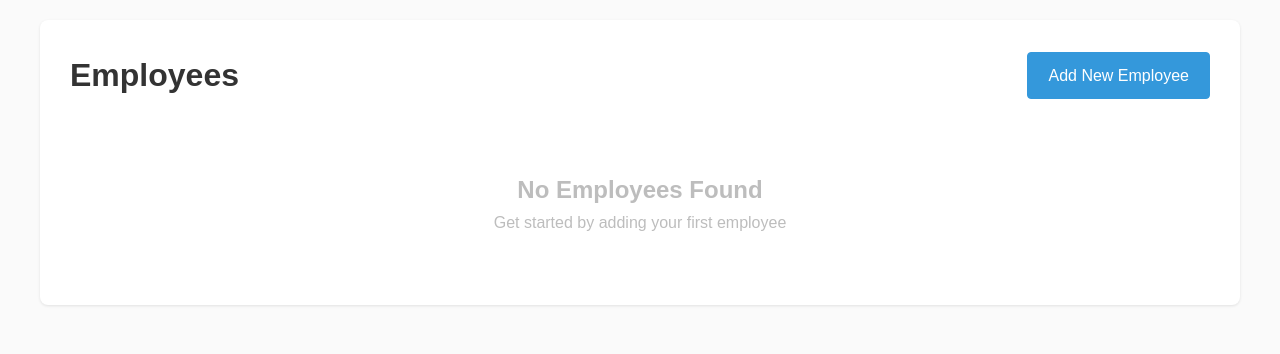
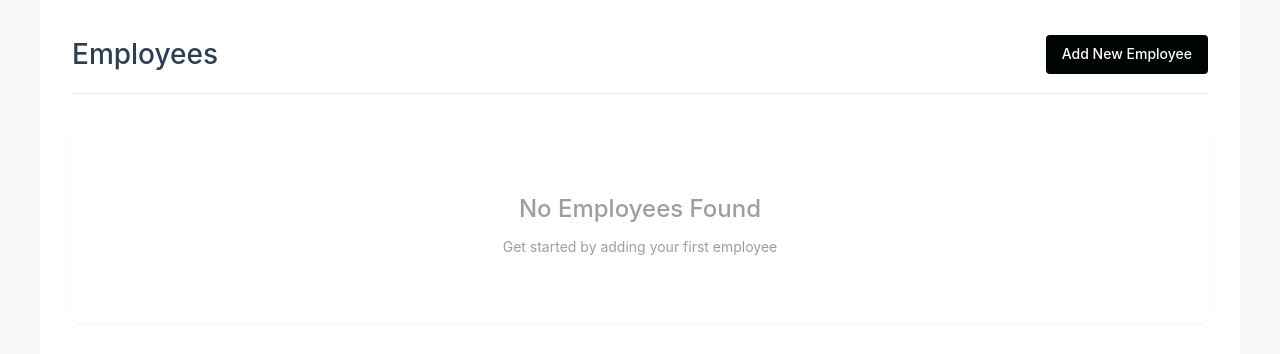
Before and after one commit to oshikaaaaaa/hr-management-system, a FastAPI app: page /employees in a window 1280 px wide. Shown: the top 354 px of the page. Run offline with FastAPI, Linux system fonts and the light colour scheme.

Commit message:
color and styles changes

```diff
--- a/templates/base_create.html
+++ b/templates/base_create.html
@@ -76,12 +76,12 @@
         }
 
         .btn-primary {
-            background-color: #3498db;
+            background-color: #000406;
             color: white;
         }
 
         .btn-primary:hover {
-            background-color: #2980b9;
+            background-color: #08090a;
         }
 
         .btn-secondary {
--- a/templates/base_detail.html
+++ b/templates/base_detail.html
@@ -100,9 +100,9 @@
             transition: background-color 0.3s;
         }
 
-        .btn-primary { background-color: #3498db; color: white; }
-        .btn-primary:hover { background-color: #2980b9; }
-        .btn-warning { background-color: #f1c40f; color: white; }
+        .btn-primary { background-color: #01090e; color: white; }
+        .btn-primary:hover { background-color: #020304; }
+        .btn-warning { background-color: #494842; color: white; }
         .btn-warning:hover { background-color: #f39c12; }
         .btn-danger { background-color: #e74c3c; color: white; }
         .btn-danger:hover { background-color: #c0392b; }
--- a/templates/base_edit.html
+++ b/templates/base_edit.html
@@ -60,7 +60,7 @@
 
         input:focus, select:focus {
             outline: none;
-            border-color: #3498db;
+            border-color: #01090e;
             box-shadow: 0 0 5px rgba(52, 152, 219, 0.3);
         }
 
@@ -82,12 +82,12 @@
         }
 
         .btn-primary {
-            background-color: #3498db;
+            background-color: #010609;
             color: white;
         }
 
         .btn-primary:hover {
-            background-color: #2980b9;
+            background-color: #0c0e0f;
         }
 
         .btn-secondary {
--- a/templates/base_list.html
+++ b/templates/base_list.html
@@ -12,147 +12,261 @@
         }
 
         body {
-            font-family: Arial, sans-serif;
+            font-family: -apple-system, BlinkMacSystemFont, "Segoe UI", Roboto, Oxygen-Sans, Ubuntu, Cantarell, "Helvetica Neue", sans-serif;
             line-height: 1.6;
-            background-color: #fafafa; /* Light gray background */
-            padding: 20px;
-            color: #333333; /* Dark gray text */
+            background-color: #f8f9fa;
+            color: #2c3e50;
         }
 
         .container {
             max-width: 1200px;
             margin: 0 auto;
-            background-color: #ffffff; /* White background for the container */
-            padding: 30px;
-            border-radius: 8px;
-            box-shadow: 0 1px 3px rgba(0, 0, 0, 0.1);
+            padding: 2rem;
+            background: #ffffff;
         }
 
         .header {
             display: flex;
             justify-content: space-between;
             align-items: center;
-            margin-bottom: 30px;
+            margin-bottom: 2rem;
+            padding-bottom: 1rem;
+            border-bottom: 1px solid #eaeaea;
         }
 
         h1 {
-            color: #333333; /* Dark gray header text */
+            font-size: 1.75rem;
+            font-weight: 500;
+            color: #2c3e50;
         }
 
         .btn {
-            padding: 10px 20px;
-            border: 1px solid #ddd; /* Light border */
+            padding: 0.5rem 1rem;
             border-radius: 4px;
+            font-size: 0.875rem;
+            transition: all 0.2s ease;
+            font-weight: 500;
+            text-decoration: none;
             cursor: pointer;
-            font-size: 16px;
-            text-decoration: none;
-            background-color: #fff; /* White button background */
-            color: #333; /* Dark gray text */
-            transition: background-color 0.3s, border-color 0.3s;
-        }
-
-        .btn:hover {
-            background-color: #f4f4f4; /* Light gray on hover */
-            border-color: #bbb; /* Darker border on hover */
+            display: inline-block;
         }
 
         .btn-primary {
-            background-color: #3498db; /* Blue */
-            border-color: #3498db; /* Blue border */
-            color: #fff; /* White text */
+            background: #000304;
+            color: white;
+            border: none;
         }
 
         .btn-primary:hover {
-            background-color: #2980b9; /* Darker blue on hover */
-            border-color: #2980b9; /* Darker blue border */
+            background: #010406;
         }
 
         .btn-warning {
-            background-color: #474545; /* Amber */
-            border-color: #2f312f; /* Amber border */
-            color: #fff; /* White text */
+            background: #f5f5f5;
+            color: #2c3e50;
+            border: 1px solid #e0e0e0;
         }
 
         .btn-warning:hover {
-            background-color: #171817; /* Darker amber on hover */
-            border-color: #181a19; /* Darker amber border */
+            background: #eeeeee;
         }
 
         .btn-danger {
-            background-color: #2d0808; /* Red */
-            border-color: #3f0f0f; /* Red border */
-            color: #fff; /* White text */
+            background: #fff;
+            color: #e74c3c;
+            border: 1px solid #e74c3c;
         }
 
         .btn-danger:hover {
-            background-color: #c62828; /* Darker red on hover */
-            border-color: #c62828; /* Darker red border */
-        }
-
-        .btn-edit {
-            background-color: #90a4ae; /* Neutral gray */
-            border-color: #90a4ae; /* Neutral gray border */
-            color: #fff; /* White text */
-        }
-
-        .btn-edit:hover {
-            background-color: #78909c; /* Slightly darker gray on hover */
-            border-color: #78909c; /* Darker gray border on hover */
-        }
-
-        .btn-delete {
-            background-color: #607d8b; /* Darker neutral gray */
-            border-color: #607d8b; /* Darker neutral gray border */
-            color: #fff; /* White text */
-        }
-
-        .btn-delete:hover {
-            background-color: #455a64; /* Even darker neutral gray on hover */
-            border-color: #455a64; /* Even darker gray border on hover */
+            background: #e74c3c;
+            color: white;
         }
 
         .table-container {
+            background: white;
+            border-radius: 8px;
+            box-shadow: 0 1px 3px rgba(0, 0, 0, 0.05);
             overflow-x: auto;
         }
 
         table {
             width: 100%;
-            border-collapse: collapse;
-            margin-top: 20px;
-        }
-
-        th, td {
-            padding: 12px;
-            text-align: left;
-            border-bottom: 1px solid #e0e0e0; /* Light gray borders */
+            border-collapse: separate;
+            border-spacing: 0;
         }
 
         th {
-            background-color: #f8f8f8; /* Light gray header */
-            color: #333333;
-            font-weight: bold;
+            font-weight: 500;
+            color: #616161;
+            background: #f8f9fa;
+            padding: 1rem;
+            font-size: 0.875rem;
+            text-transform: uppercase;
+            letter-spacing: 0.5px;
+            text-align: left;
+        }
+
+        td {
+            padding: 1rem;
+            color: #2c3e50;
+            border-bottom: 1px solid #eaeaea;
+            font-size: 0.875rem;
+        }
+
+        tr:last-child td {
+            border-bottom: none;
         }
 
         tr:hover {
-            background-color: #f2f2f2; /* Soft hover effect */
+            background-color: #f8f9fa;
         }
 
         .actions {
             display: flex;
-            gap: 8px;
+            gap: 0.5rem;
+        }
+
+        .actions .btn {
+            padding: 0.25rem 0.75rem;
+            font-size: 0.75rem;
+        }
+
+        .employee-status {
+            padding: 0.25rem 0.5rem;
+            border-radius: 12px;
+            font-size: 0.75rem;
+            font-weight: 500;
+            display: inline-block;
+        }
+
+        .status-active {
+            background: #e3fcef;
+            color: #00a854;
+        }
+
+        .status-inactive {
+            background: #ffeaea;
+            color: #e74c3c;
         }
 
         .empty-state {
+            padding: 4rem 2rem;
             text-align: center;
-            padding: 40px;
-            color: #bdbdbd; /* Light gray text for empty state */
+            color: #9e9e9e;
         }
-        .btn-invisible {
-    background-color: transparent; /* Transparent background */
-    border: none; /* Remove border */
-    color: black; /* Transparent text */
-    cursor: pointer; /* Still shows pointer for clickable buttons */
-}
+
+        .empty-state h2 {
+            font-weight: 500;
+            margin-bottom: 0.5rem;
+        }
+
+        .empty-state p {
+            font-size: 0.875rem;
+        }
+
+        /* Form styles */
+        .form-group {
+            margin-bottom: 1.5rem;
+        }
+
+        label {
+            display: block;
+            margin-bottom: 0.5rem;
+            font-weight: 500;
+            color: #2c3e50;
+        }
+
+        input[type="text"],
+        input[type="email"],
+        input[type="date"],
+        input[type="number"],
+        select,
+        textarea {
+            width: 100%;
+            padding: 0.5rem;
+            border: 1px solid #e0e0e0;
+            border-radius: 4px;
+            font-size: 0.875rem;
+            transition: border-color 0.2s ease;
+        }
+
+        input[type="text"]:focus,
+        input[type="email"]:focus,
+        input[type="date"]:focus,
+        input[type="number"]:focus,
+        select:focus,
+        textarea:focus {
+            outline: none;
+            border-color: #050505;
+        }
+
+        /* Card styles */
+        .card {
+            background: white;
+            border-radius: 8px;
+            box-shadow: 0 1px 3px rgba(0, 0, 0, 0.05);
+            padding: 1.5rem;
+            margin-bottom: 1.5rem;
+        }
+
+        .card-header {
+            margin-bottom: 1rem;
+            padding-bottom: 1rem;
+            border-bottom: 1px solid #eaeaea;
+        }
+
+        .card-title {
+            font-size: 1.25rem;
+            font-weight: 500;
+            color: #2c3e50;
+        }
+
+        /* Alert styles */
+        .alert {
+            padding: 1rem;
+            border-radius: 4px;
+            margin-bottom: 1rem;
+        }
+
+        .alert-success {
+            background: #e3fcef;
+            color: #00a854;
+        }
+
+        .alert-error {
+            background: #ffeaea;
+            color: #e74c3c;
+        }
+
+        .alert-warning {
+            background: #fff3e0;
+            color: #f57c00;
+        }
+
+        /* Grid layout */
+        .grid {
+            display: grid;
+            gap: 1.5rem;
+            grid-template-columns: repeat(auto-fit, minmax(250px, 1fr));
+        }
+
+        /* Responsive adjustments */
+        @media (max-width: 768px) {
+            .container {
+                padding: 1rem;
+            }
+
+            .header {
+                flex-direction: column;
+                gap: 1rem;
+                text-align: center;
+            }
+
+            .actions {
+                flex-wrap: wrap;
+                justify-content: center;
+            }
+        }
     </style>
 </head>
 <body>
```
Also changed, not shown: templates/index.html (+14 -5 lines), templates/hr.jpg (added).
